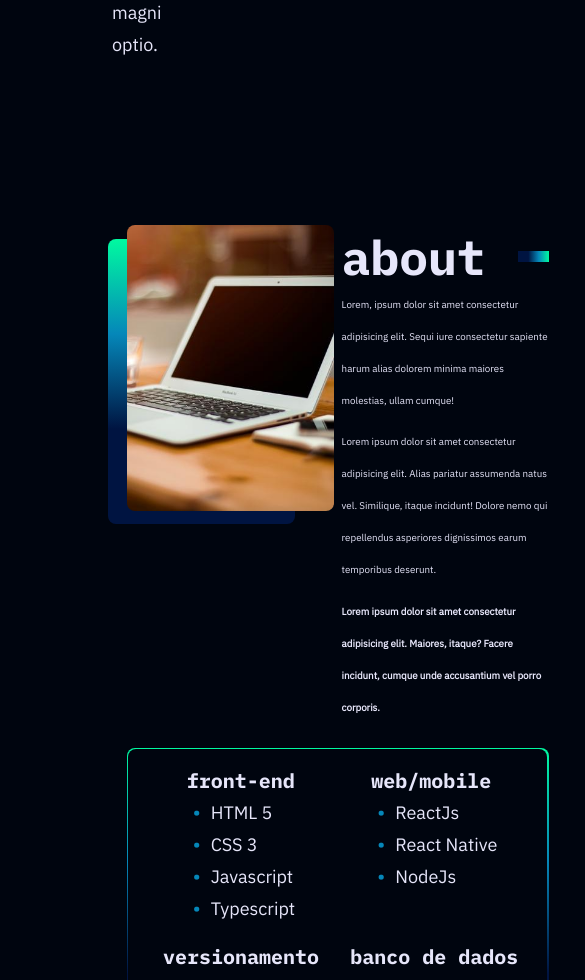
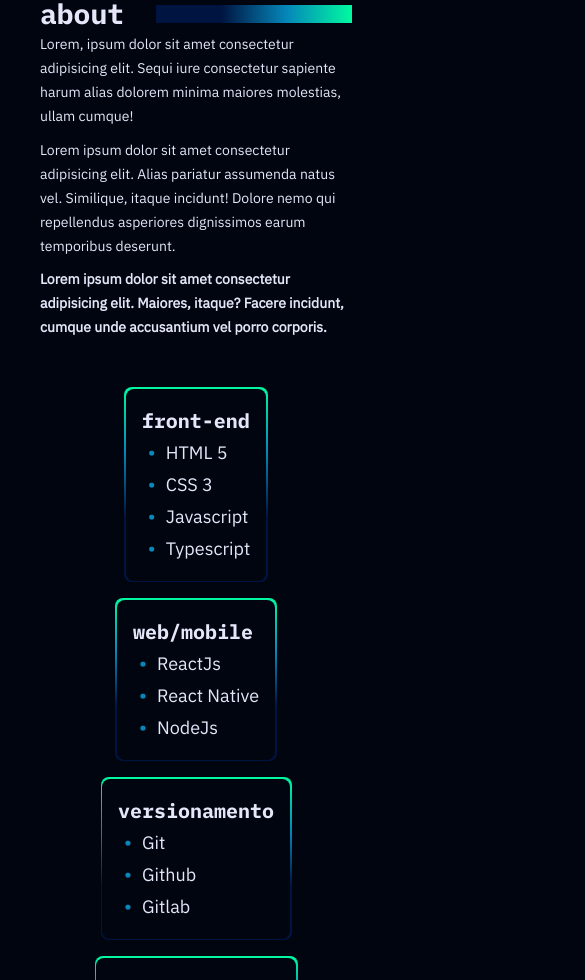
Before and after one commit to mattreee/not-personal-portfolio-website, a React (Create React App) app: page / in a window 390 px wide. Shown: the part 1020-2000 px from the top of the page, 585 px wide, since content can reach past the window. Built offline with nearby package versions, Linux system fonts and the light colour scheme.

Commit message:
mobile intro done. Mobile component 'About' missing horizontal scroll

```diff
--- a/src/components/About.tsx
+++ b/src/components/About.tsx
@@ -34,6 +34,7 @@
 			</div>
 			<div className="about__skills-gradient">
 				<div className="about__skills-container">
+					<div className="about__skills-mobile-gradient">
 						<ul className="about__skills-item">
 							<li className="skills-title">front-end</li>
 							<li className="about__skills-li">HTML 5</li>
@@ -41,18 +42,24 @@
 							<li className="about__skills-li">Javascript</li>
 							<li className="about__skills-li">Typescript</li>
 						</ul>
+					</div>
+					<div className="about__skills-mobile-gradient">
 						<ul className="about__skills-item">
 							<li className="skills-title">web/mobile</li>
 							<li className="about__skills-li">ReactJs</li>
 							<li className="about__skills-li">React Native</li>
 							<li className="about__skills-li">NodeJs</li>
 						</ul>
+					</div>
+					<div className="about__skills-mobile-gradient">
 						<ul className="about__skills-item">
 							<li className="skills-title">versionamento</li>
 							<li className="about__skills-li">Git</li>
 							<li className="about__skills-li">Github</li>
 							<li className="about__skills-li">Gitlab</li>
 						</ul>
+					</div>
+					<div className="about__skills-mobile-gradient">
 						<ul className="about__skills-item">
 							<li className="skills-title">banco de dados</li>
 							<li className="about__skills-li">Firebase</li>
@@ -60,6 +67,7 @@
 						</ul>
 					</div>
 				</div>
+			</div>
 		</section>
 	);
 };
--- a/src/css/main.css
+++ b/src/css/main.css
@@ -77,11 +77,20 @@
 }
 
 .navbar__contact {
+  font-family: "IBM Plex Sans", monospace, sans-serif;
+  font-size: 1.125rem;
+  line-height: 2rem;
+  font-weight: 400;
+  color: #e6e6fa;
   color: #00faa0;
   font-size: 1.2rem;
   border: 2px solid #00faa0;
   border-radius: 8px;
   padding: 0.4em 1.5rem;
+}
+
+.navbar__contact:hover {
+  background-color: #00faa01a;
 }
 
 .intro {
@@ -135,7 +144,6 @@
   -webkit-column-gap: 0.5rem;
           column-gap: 0.5rem;
   row-gap: 1.5rem;
-  font-size: 2.5vmin;
 }
 
 .about__desc {
@@ -214,7 +222,6 @@
   line-height: 2rem;
   font-weight: 400;
   color: #e6e6fa;
-  font-size: 2.5vmin;
 }
 
 .about__skills-gradient {
@@ -752,4 +759,101 @@
 .footer__link {
   color: #87879b;
 }
+
+@media only screen and (max-width: 1000px) {
+  .header {
+    display: none;
+  }
+  .intro__hi {
+    font-family: "IBM Plex Mono", monospace, sans-serif;
+    font-size: 1.75rem;
+    line-height: 2.25rem;
+    font-weight: 700;
+    color: #e6e6fa;
+    padding: 0 2rem;
+  }
+  .intro__desc {
+    padding: 0 2rem;
+    width: auto;
+    font-size: 1rem;
+  }
+  .about {
+    margin: 0 2.5rem;
+    padding: 0;
+    width: auto;
+    -ms-grid-columns: 1fr;
+        grid-template-columns: 1fr;
+        grid-template-areas: "image"
+ "desc"
+ "skills";
+    row-gap: 2rem;
+  }
+  .about__image-container {
+    margin: 0 auto;
+    width: 312px;
+    height: 100%;
+  }
+  .about__image-container::before {
+    inset: 1rem 1rem -1rem 0;
+    width: auto;
+    height: auto;
+  }
+  .about__image {
+    -ms-grid-row: 1;
+    -ms-grid-column: 1;
+    grid-area: image;
+    margin-left: 1rem;
+    width: 312px;
+    height: 312px;
+    border-radius: 8px;
+  }
+  .about__title {
+    font-family: "IBM Plex Mono", monospace, sans-serif;
+    font-size: 1.75rem;
+    line-height: 2.25rem;
+    font-weight: 700;
+    color: #e6e6fa;
+  }
+  .about__desc {
+    -ms-grid-row: 2;
+    -ms-grid-column: 1;
+    grid-area: desc;
+  }
+  .about__desc-item {
+    font-family: "IBM Plex Sans", monospace, sans-serif;
+    font-size: 0.875rem;
+    line-height: 1.5rem;
+    font-weight: 400;
+  }
+  .about__skills-gradient {
+    -ms-grid-row: 3;
+    -ms-grid-column: 1;
+    grid-area: skills;
+    background: none;
+    padding: 0;
+  }
+  .about__skills-mobile-gradient {
+    background-image: -webkit-gradient(linear, left top, left bottom, from(#00faa0), color-stop(#0587b9), color-stop(#001441), to(#001441));
+    background-image: linear-gradient(to bottom, #00faa0, #0587b9, #001441, #001441);
+    padding: 1.5px;
+    border-radius: 8px;
+  }
+  .about__skills-item {
+    background-color: #00050f;
+    padding: 1rem;
+    border-radius: 8px;
+  }
+  .services {
+    display: none;
+  }
+  .projects {
+    display: none;
+  }
+  .experience {
+    display: none;
+  }
+  .contact {
+    display: none;
+  }
+}
 /*# sourceMappingURL=main.css.map */
--- a/src/scss/main.scss
+++ b/src/scss/main.scss
@@ -31,6 +31,22 @@
 	color: $color-neutral-primary;
 }
 
+@mixin mobile-heading-2 {
+	font-family: $ff-ibm-plex-mono;
+	font-size: 1.75rem;
+	line-height: 2.25rem;
+	font-weight: $fw-ibm-plex-mono-bold;
+	color: $color-neutral-primary;
+}
+
+@mixin mobile-heading-3 {
+	font-family: $ff-ibm-plex-mono;
+	font-size: 1.125rem;
+	line-height: 1.75rem;
+	font-weight: bold;
+	color: $color-neutral-primary;
+}
+
 // Body Text - Mixins
 @mixin desktop-body {
 	font-family: $ff-ibm-plex-mono-sans;
@@ -53,6 +69,30 @@
 	font-size: 1.125rem;
 	line-height: 2rem;
 	font-weight: $fw-ibm-plex-sans-regular;
+	color: $color-secondary;
+}
+
+@mixin mobile-body {
+	font-family: $fw-ibm-plex-sans-regular;
+	font-size: 1rem;
+	line-height: 1.75rem;
+	font-weight: normal;
+	color: $color-neutral-primary;
+}
+
+@mixin mobile-body-small {
+	font-family: $ff-ibm-plex-mono-sans;
+	font-size: 0.875rem;
+	line-height: 1.5rem;
+	font-weight: $fw-ibm-plex-sans-regular;
+	// letter-spacing: 0.22px;
+}
+
+@mixin mobile-link {
+	font-family: $ff-ibm-plex-mono-sans;
+	font-size: 1rem;
+	line-height: 1.75rem;
+	font-weight: normal;
 	color: $color-secondary;
 }
 
@@ -152,11 +192,17 @@
 	}
 
 	&__contact {
+		@include desktop-body();
+
 		color: $color-secondary;
 		font-size: 1.2rem;
 		border: 2px solid $color-secondary;
 		border-radius: 8px;
 		padding: 0.4em 1.5rem;
+
+		&:hover {
+			background-color: $color-secondary-10;
+		}
 	}
 }
 
@@ -201,7 +247,7 @@
 	column-gap: 0.5rem;
 	row-gap: 1.5rem;
 
-	font-size: 2.5vmin;
+	// font-size: 2.5vmin;
 
 	&__desc {
 		grid-area: desc;
@@ -214,9 +260,7 @@
 		&::before {
 			position: absolute;
 			content: "";
-			// top: 5%;
 			top: 1.5em;
-			// right: 15%;
 			right: 4em;
 			width: 90%;
 			height: 99%;
@@ -256,7 +300,6 @@
 
 	&__desc-item {
 		@include desktop-body();
-		font-size: 2.5vmin;
 	}
 
 	&__skills-gradient {
@@ -633,20 +676,102 @@
 	}
 }
 
-// @media only screen and (max-width: 1300px) {
-// 	.about {
-// 		grid-template-areas:
-// 			"image"
-// 			"desc"
-// 			"skills";
-// 	}
-// 	&__desc {
-// 		grid-area: desc;
-// 	}
-// 	&__image-container {
-// 		grid-area: image;
-// 	}
-// 	&__skills-gradient {
-// 		grid-area: skills;
-// 	}
-// }
+@media only screen and (max-width: 1000px) {
+	.header {
+		display: none;
+	}
+
+	.intro {
+		&__hi {
+			@include mobile-heading-2();
+
+			padding: 0 2rem;
+		}
+
+		&__desc {
+			padding: 0 2rem;
+			width: auto;
+			font-size: 1rem;
+		}
+	}
+
+	.about {
+		margin: 0 2.5rem;
+		padding: 0;
+		width: auto;
+
+		grid-template-columns: 1fr;
+		grid-template-areas:
+			"image"
+			"desc"
+			"skills";
+		row-gap: 2rem;
+
+		&__image-container {
+			margin: 0 auto;
+			width: 312px;
+			height: 100%;
+
+			&::before {
+				inset: 1rem 1rem -1rem 0;
+				width: auto;
+				height: auto;
+			}
+		}
+
+		&__image {
+			grid-area: image;
+			margin-left: 1rem;
+			width: 312px;
+			height: 312px;
+			border-radius: 8px;
+		}
+
+		&__title {
+			@include mobile-heading-2;
+		}
+
+		&__desc {
+			grid-area: desc;
+		}
+
+		&__desc-item {
+			@include mobile-body-small();
+		}
+
+		&__skills-gradient {
+			grid-area: skills;
+
+			background: none;
+			padding: 0;
+		}
+
+		&__skills-mobile-gradient {
+			@include color-primary("to bottom");
+			padding: 1.5px;
+			border-radius: 8px;
+		}
+
+		&__skills-item {
+			background-color: $color-bg;
+			padding: 1rem;
+			border-radius: 8px;
+		}
+	}
+
+	.services {
+		display: none;
+	}
+
+	.projects {
+		display: none;
+	}
+
+	.experience {
+		display: none;
+	}
+
+	.contact {
+		display: none;
+	}
+}
```
Also changed, not shown: 1 other file (tests, documents, lock files or other folders). Lines whose indentation alone changed are shown as unchanged.
